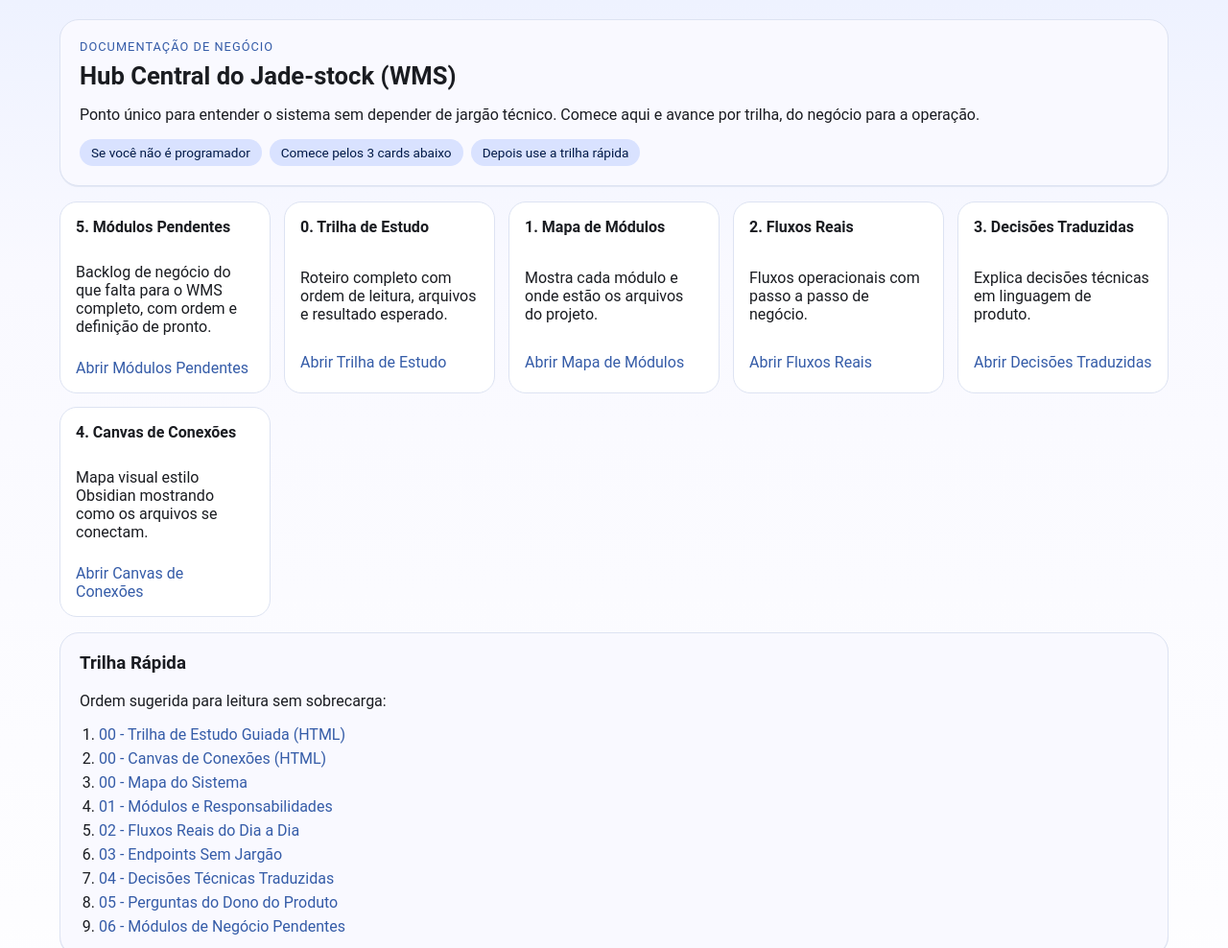
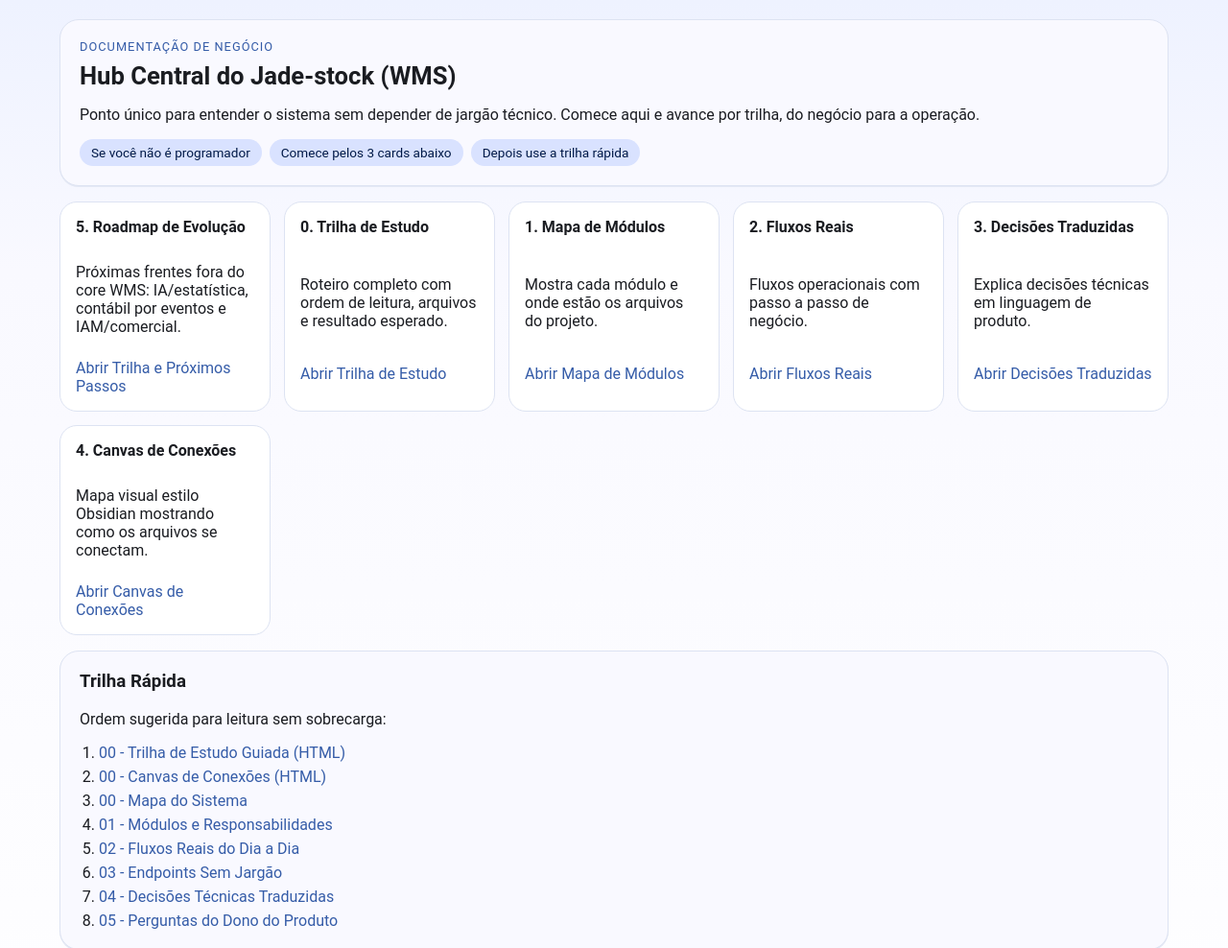
Before and after one commit to gabrielsymb/jade-stock, a plain HTML site: page WMS/docs_negocio/index.html in a window 1280 px wide. Shown: the top 988 px of the page at 96% size. Drawn offline with Linux system fonts and the light colour scheme.

Commit message:
docs: remover backlog pendente e ajustar trilha/index

```diff
--- a/WMS/docs_negocio/index.html
+++ b/WMS/docs_negocio/index.html
@@ -24,9 +24,9 @@
 
       <section class="grid">
         <article class="card">
-          <h4>5. Módulos Pendentes</h4>
-          <p>Backlog de negócio do que falta para o WMS completo, com ordem e definição de pronto.</p>
-          <a href="./06_modulos_de_negocio_pendentes.md">Abrir Módulos Pendentes</a>
+          <h4>5. Roadmap de Evolução</h4>
+          <p>Próximas frentes fora do core WMS: IA/estatística, contábil por eventos e IAM/comercial.</p>
+          <a href="./trilha_estudo.html">Abrir Trilha e Próximos Passos</a>
         </article>
 
         <article class="card">
@@ -72,7 +72,6 @@
           <li><a href="./03_endpoints_sem_jargao.md">03 - Endpoints Sem Jargão</a></li>
           <li><a href="./04_decisoes_tecnicas_traduzidas.md">04 - Decisões Técnicas Traduzidas</a></li>
           <li><a href="./05_guia_de_perguntas_do_dono_do_produto.md">05 - Perguntas do Dono do Produto</a></li>
-          <li><a href="./06_modulos_de_negocio_pendentes.md">06 - Módulos de Negócio Pendentes</a></li>
         </ol>
       </section>
 
```
Also changed, not shown: WMS/docs_negocio/trilha_estudo.html (+1 -1 lines), 1 other file.
